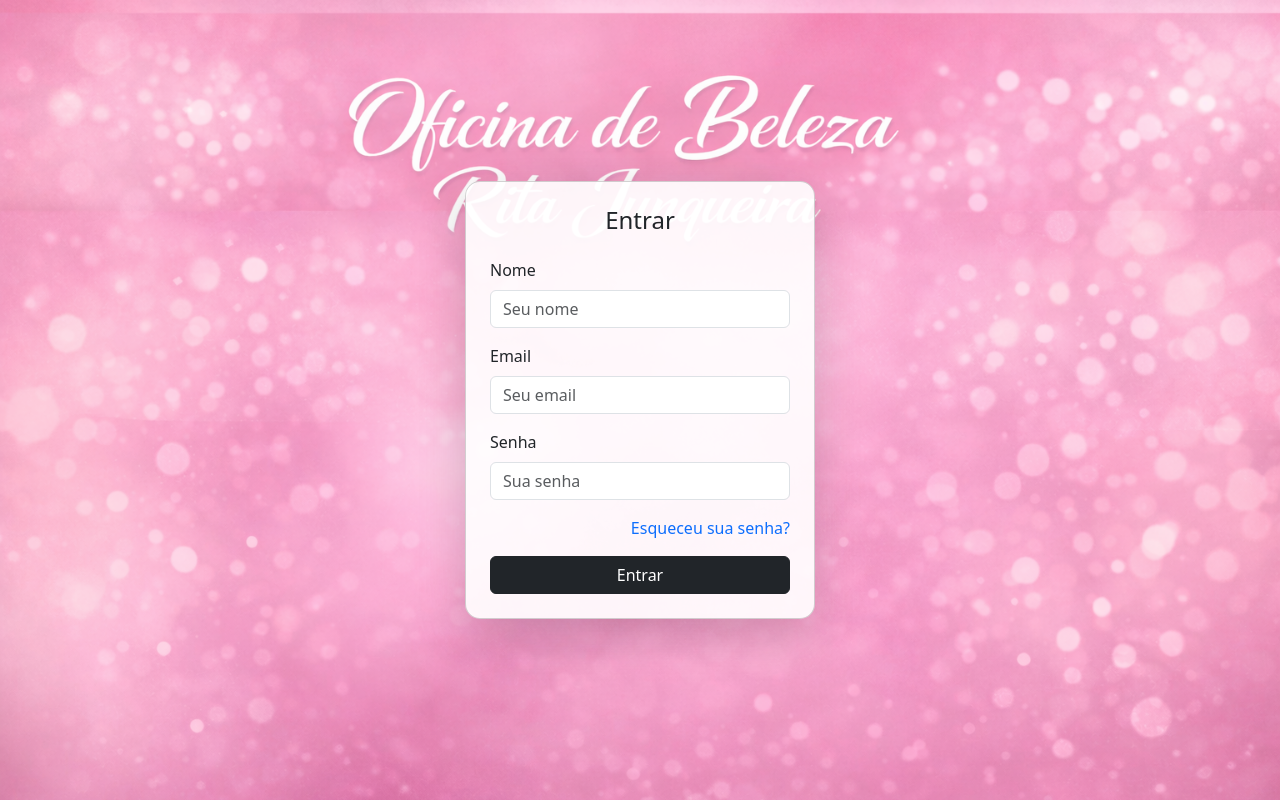
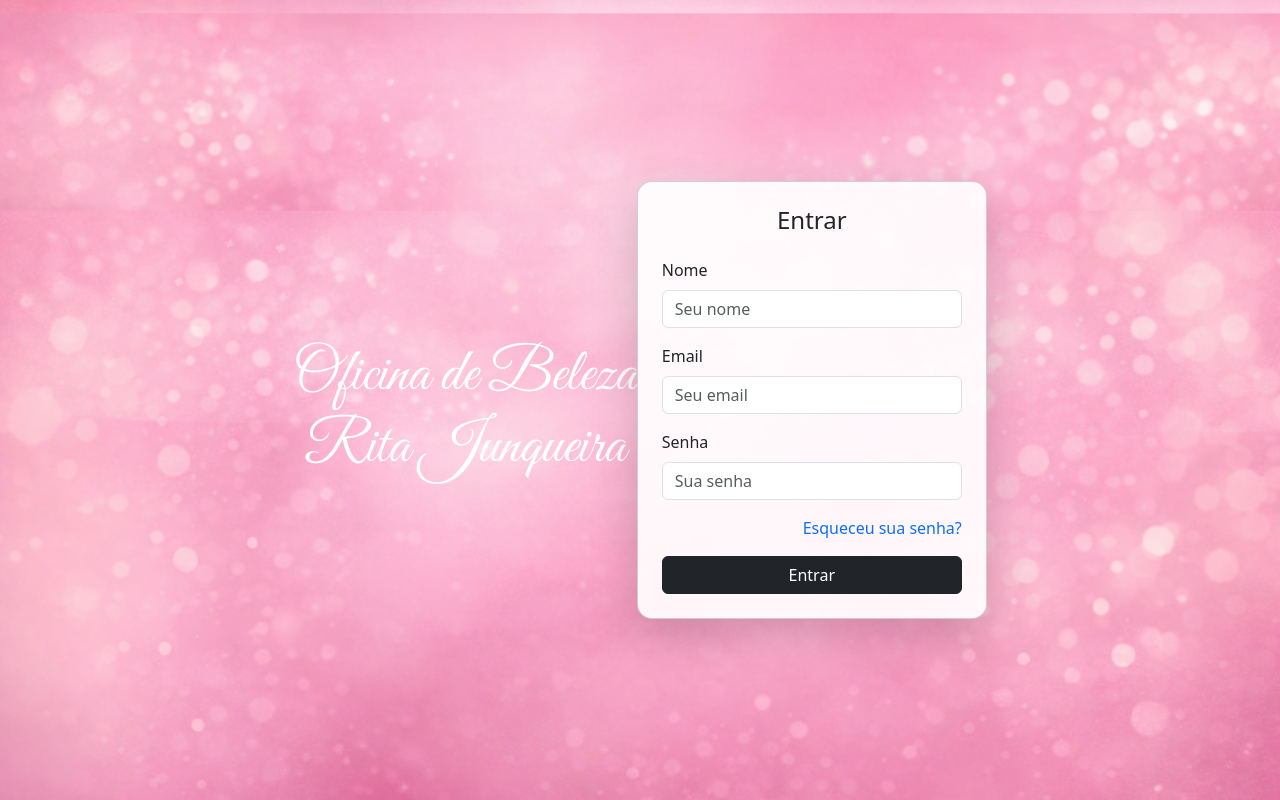
Before and after one commit to Isa120797/projeto_oficina_beleza, a PHP site: page / in a window 1280 px wide. Run offline with PHP 8.4, Linux system fonts and the light colour scheme.

Commit message:
pagina-login

```diff
--- a/index.php
+++ b/index.php
@@ -6,11 +6,12 @@
 
   <!-- Bootstrap -->
   <link href="https://cdn.jsdelivr.net/npm/bootstrap@5.3.0/dist/css/bootstrap.min.css" rel="stylesheet">
+  <link href="https://fonts.googleapis.com/css2?family=Great+Vibes&display=swap" rel="stylesheet">
 
   <style>
     body {
       height: 100vh;
-      background-image: url('assets/img/Oficina\ de\ Beleza\ Rita\ Junqueira.png'); /* coloque o caminho da sua imagem aqui */
+      background-image: url('assets/img/Fundo\ suave\ com\ brilhos\ delicados.png'); /* coloque o caminho da sua imagem aqui */
       background-size: cover;
       background-position: center;
       background-repeat: no-repeat;
@@ -20,10 +21,20 @@
       background-color: rgba(255, 255, 255, 0.9); /* leve transparência */
       border-radius: 15px;
     }
+    .titulo {
+  font-family: 'Great Vibes', cursive;
+  font-size: 60px;
+  color: white;
+}
   </style>
 </head>
 
 <body class="d-flex justify-content-center align-items-center">
+
+
+<h1 class="titulo text-center mt-5 mb-4">
+  Oficina de Beleza <br> Rita Junqueira
+</h1>
 
   <div class="card card-login shadow-lg p-4" style="width: 350px;">
 
```
Also changed, not shown: assets/img/Fundo suave com brilhos delicados.png (added).
